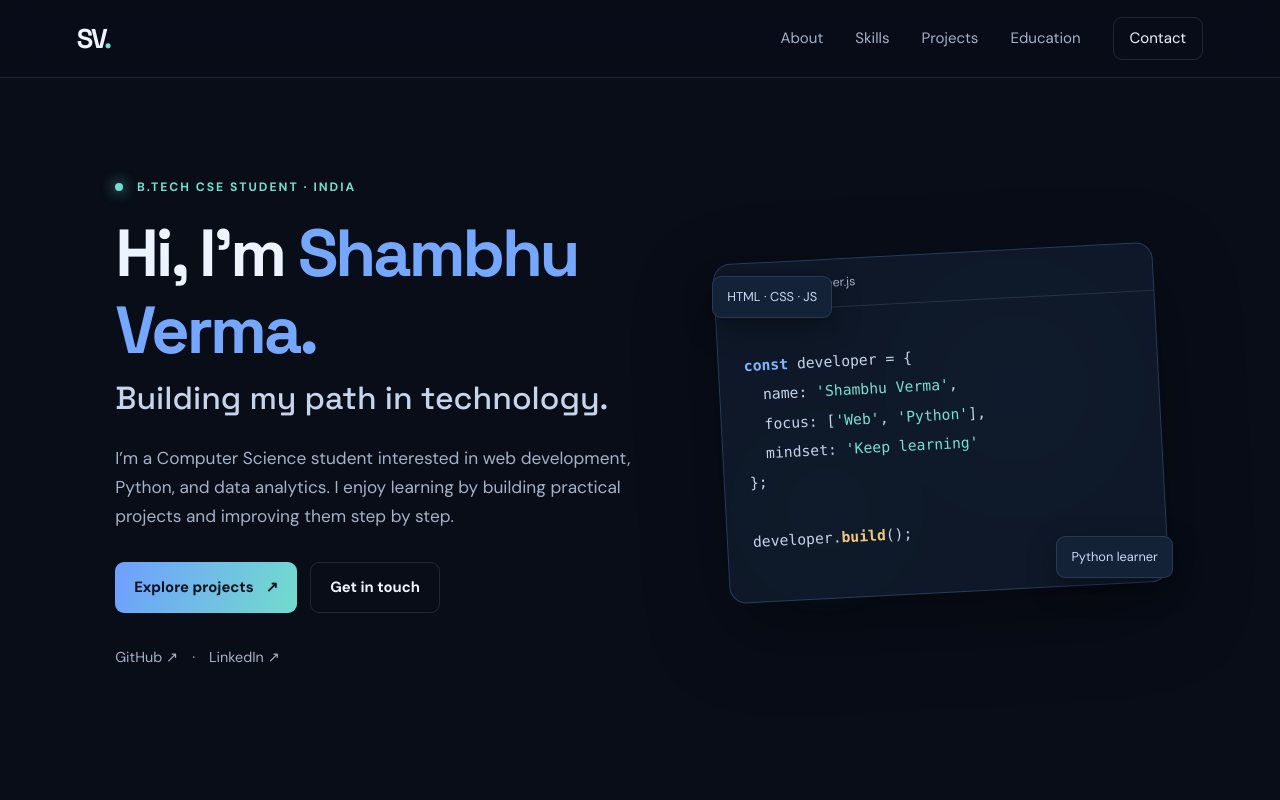
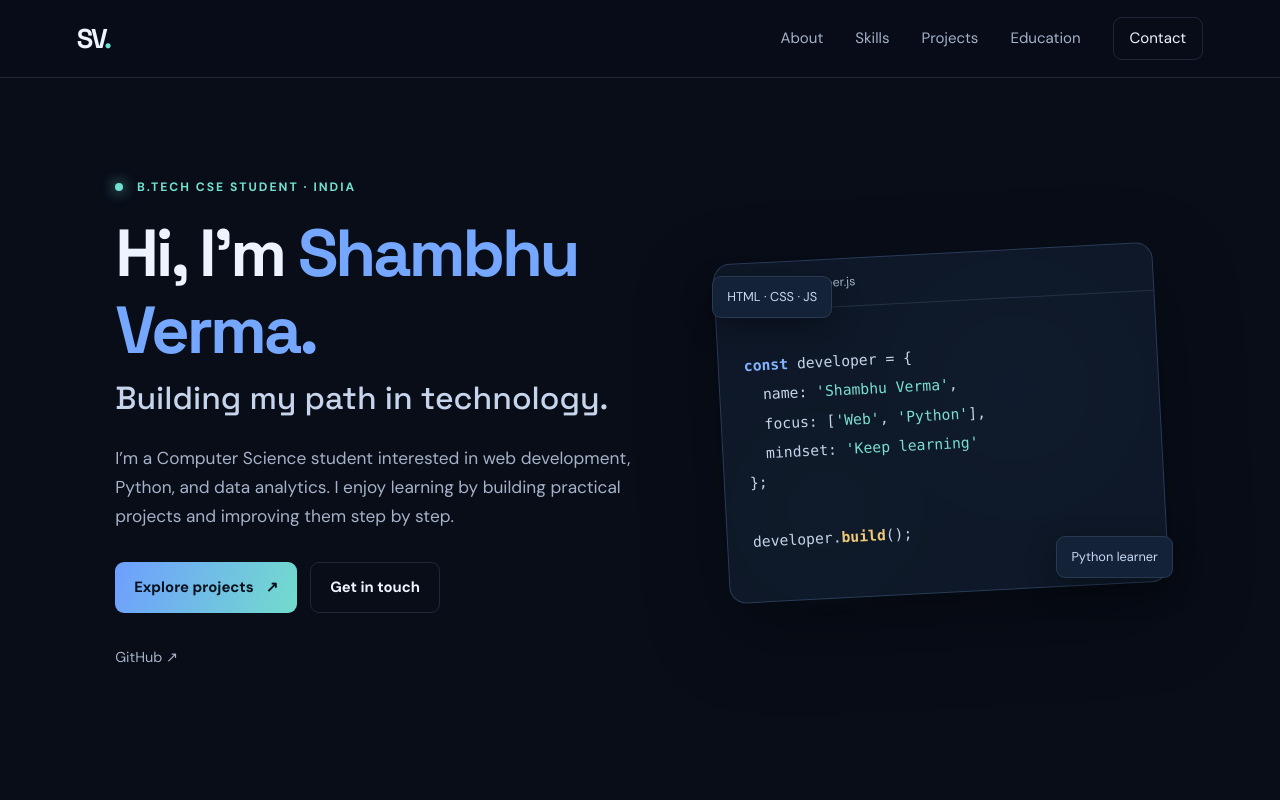
Before and after one commit to shambhuverma948-code/Shambhu-5899, a plain HTML site: page index.html in a window 1280 px wide. Shown: the top 800 px of the page. Drawn offline with Linux system fonts and the light colour scheme.

Commit message:
Keep portfolio links limited to verified profiles

```diff
--- a/index.html
+++ b/index.html
@@ -26,7 +26,7 @@
         <h2>Building my path in technology.</h2>
         <p class="intro">I’m a Computer Science student interested in web development, Python, and data analytics. I enjoy learning by building practical projects and improving them step by step.</p>
         <div class="hero-actions"><a class="button primary" href="#projects">Explore projects <span>↗</span></a><a class="button secondary" href="#contact">Get in touch</a></div>
-        <div class="quick-links"><a href="https://github.com/shambhuverma948-code" target="_blank" rel="noreferrer">GitHub ↗</a><span>·</span><a href="https://www.linkedin.com/" target="_blank" rel="noreferrer">LinkedIn ↗</a></div>
+        <div class="quick-links"><a href="https://github.com/shambhuverma948-code" target="_blank" rel="noreferrer">GitHub ↗</a></div>
       </div>
       <div class="hero-art" aria-hidden="true"><div class="orb orb-one"></div><div class="orb orb-two"></div><div class="code-card"><div class="code-top"><i></i><i></i><i></i><span>developer.js</span></div><pre><b>const</b> developer = {
   name: <em>'Shambhu Verma'</em>,
```
